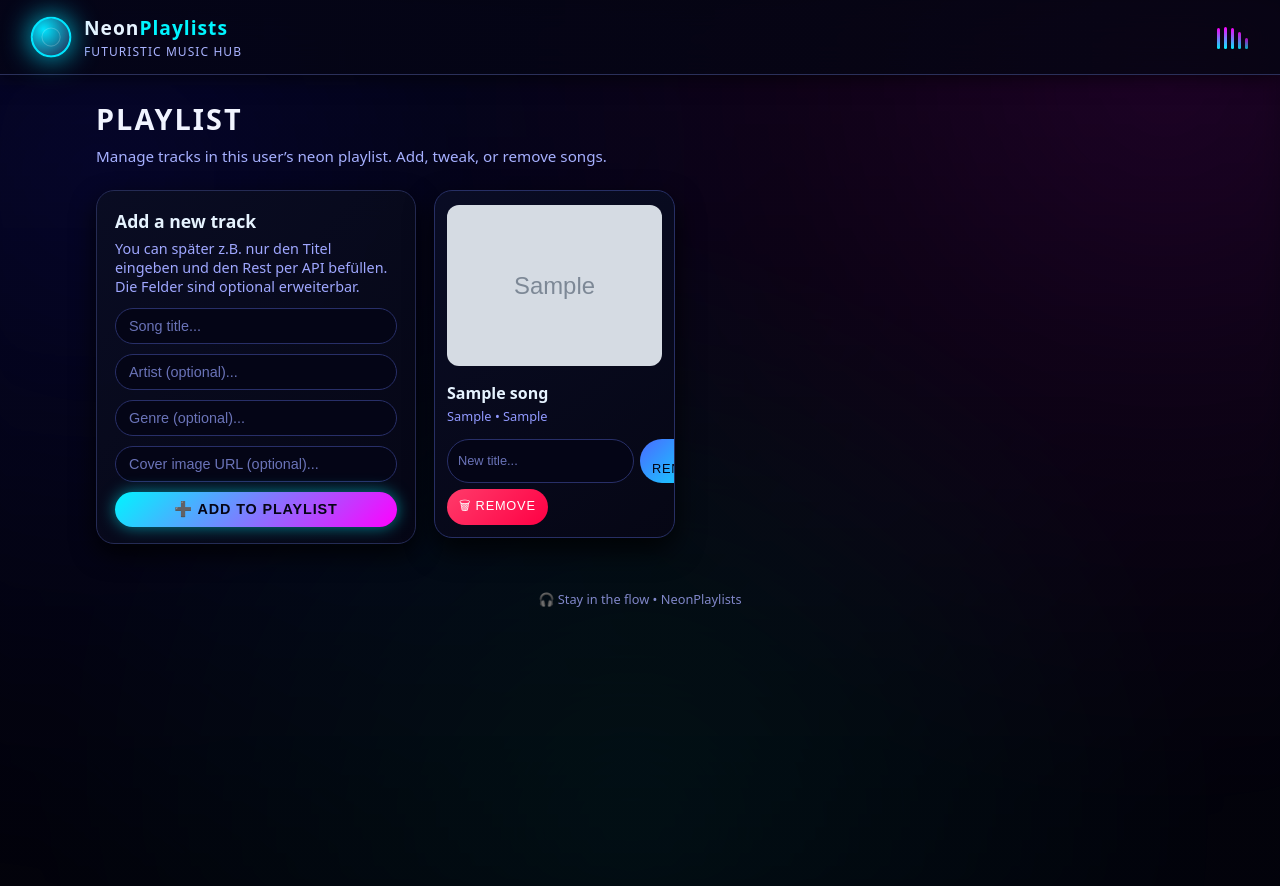
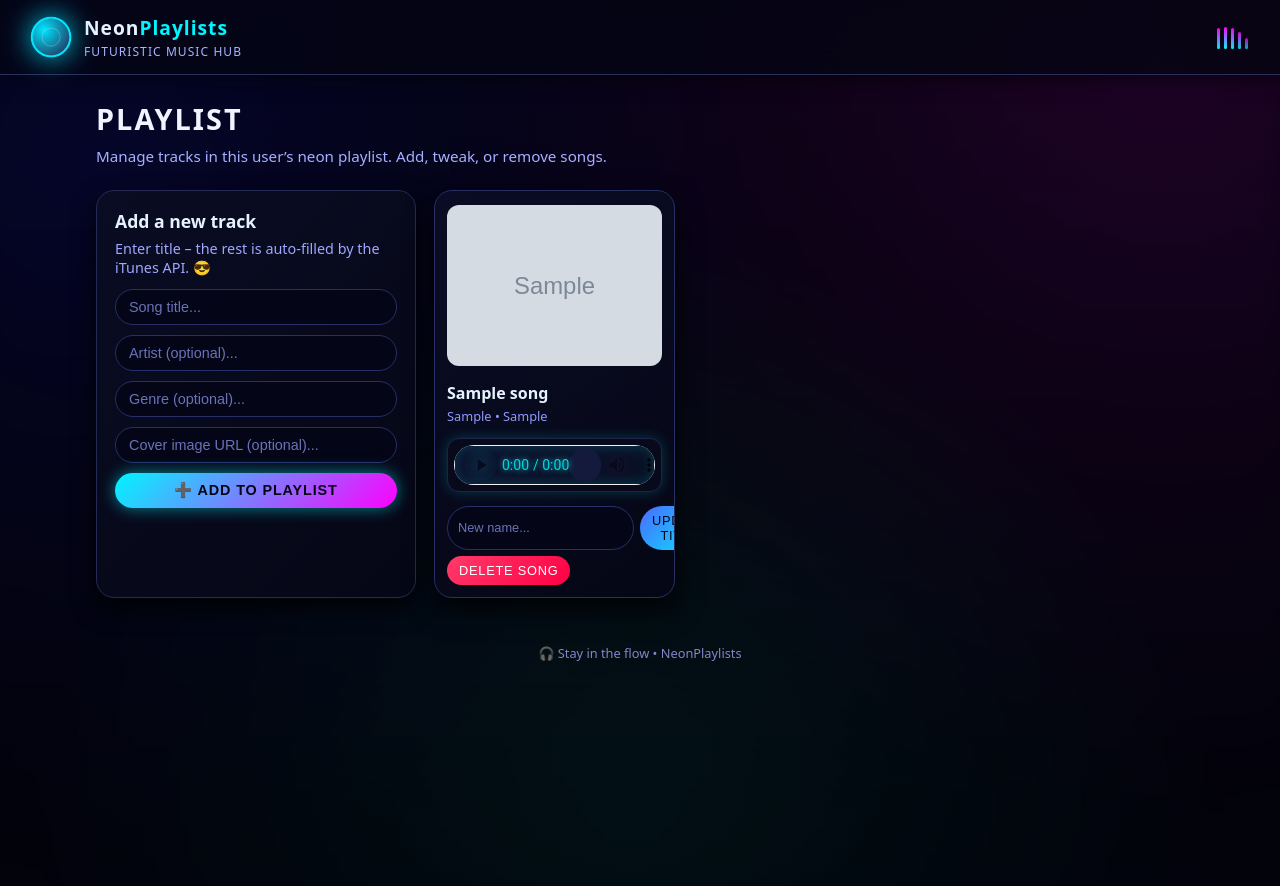
Before and after one commit to ilyassuelen/Music-Playlist-App, a Flask app: page /users/1/songs in a window 1280 px wide. Run offline with Flask 3, Linux system fonts and the light colour scheme; the visitor is signed in with stand-in values (Sample User, id 1); tables that the repository leaves empty hold one stand-in row (values such as "Sample post"); grey boxes marked "Sample" are stand-in pictures.

Commit message:
Add audio preview support: iTunes API integration, DB preview_url field, and HTML5 player UI

```diff
--- a/app.py
+++ b/app.py
@@ -71,9 +71,10 @@ def add_song(user_id):
     artist = request.form.get('artist')
     genre = request.form.get('genre')
     cover_url = request.form.get('cover_url')
+    preview_url = request.form.get('preview_url')
 
-    # Fallbacks: If no input -> Use iTunes API
-    if not artist or not genre or not cover_url:
+    # If empty fields → Use iTunes API
+    if not artist or not genre or not cover_url or not preview_url:
         search_term = title.replace(" ", "+")
         url = f"https://itunes.apple.com/search?term={search_term}&limit=1&entity=song"
         response = requests.get(url).json()
@@ -87,12 +88,16 @@ def add_song(user_id):
                 genre = first.get("primaryGenreName")
             if not cover_url:
                 cover_url = first.get("artworkUrl100")
+            if not preview_url:
+                preview_url = first.get("previewUrl")
 
+    # Create song object
     song = Song(
         title=title,
         artist=artist if artist else "Unknown Artist",
         genre=genre if genre else "Unknown Genre",
         cover_url=cover_url if cover_url else "",
+        preview_url=preview_url if preview_url else "",
         user_id=user_id
     )
 
--- a/models.py
+++ b/models.py
@@ -15,5 +15,6 @@ class Song(db.Model):
     artist = db.Column(db.String(100))
     genre = db.Column(db.String(50))
     cover_url = db.Column(db.String)
+    preview_url = db.Column(db.String)
 
     user_id = db.Column(db.Integer, db.ForeignKey('user.id'), nullable=False)
--- a/static/style.css
+++ b/static/style.css
@@ -572,3 +572,65 @@ body::before {
         margin-top: 18px;
     }
 }
+
+/* ===== NEON AUDIO PLAYER UPGRADE ===== */
+audio.audio-preview {
+    width: 100%;
+    margin-top: 10px;
+    border-radius: 12px;
+    background: #080a1c;
+    border: 1px solid #1c244b;
+    padding: 6px;
+    box-shadow: 0 0 14px #00f5ff33;
+}
+
+/* Remove default controls look (Webkit Browsers) */
+audio.audio-preview::-webkit-media-controls-panel {
+    background: linear-gradient(135deg, #0d112d, #081024);
+    border-radius: 12px;
+    border: 1px solid #1d2552;
+    box-shadow: inset 0 0 14px #00f5ff33;
+}
+
+/* Play Button */
+audio.audio-preview::-webkit-media-controls-play-button {
+    filter: drop-shadow(0 0 6px #00f5ff);
+    border-radius: 50%;
+    background-color: #00f5ff11;
+}
+
+audio.audio-preview::-webkit-media-controls-play-button:hover {
+    background-color: #00f5ff33;
+    filter: drop-shadow(0 0 10px #00f5ff);
+}
+
+/* Timeline Bar */
+audio.audio-preview::-webkit-media-controls-timeline {
+    background-color: #141a3c;
+    border-radius: 999px;
+    height: 6px;
+}
+
+/* Progress Filled */
+audio.audio-preview::-webkit-media-controls-timeline-container {
+    filter: drop-shadow(0 0 10px #00f5ff88);
+}
+
+/* Current Time + Duration Text */
+audio.audio-preview::-webkit-media-controls-current-time-display,
+audio.audio-preview::-webkit-media-controls-time-remaining-display {
+    color: #00f5ff !important;
+    text-shadow: 0 0 6px #00f5ff;
+}
+
+/* Volume Slider */
+audio.audio-preview::-webkit-media-controls-volume-slider {
+    filter: drop-shadow(0 0 6px #ff00ff66);
+    background: #141a3c !important;
+    border-radius: 999px;
+}
+
+/* Volume Button */
+audio.audio-preview::-webkit-media-controls-mute-button {
+    filter: drop-shadow(0 0 6px #ff00ff88);
+}
--- a/templates/songs.html
+++ b/templates/songs.html
@@ -10,11 +10,11 @@
     </div>
 
     <div class="songs-layout">
+        <!-- Add New Song Panel -->
         <div class="panel panel-glass panel-form">
             <h3 class="panel-title">Add a new track</h3>
             <p class="panel-text">
-                You can später z.B. nur den Titel eingeben und den Rest per API befüllen.
-                Die Felder sind optional erweiterbar.
+                Enter title – the rest is auto-filled by the iTunes API. 😎
             </p>
 
             <form action="{{ url_for('add_song', user_id=user_id) }}" method="post" class="form-vertical">
@@ -22,13 +22,17 @@
                 <input type="text" name="artist" placeholder="Artist (optional)..." class="input-neon">
                 <input type="text" name="genre" placeholder="Genre (optional)..." class="input-neon">
                 <input type="text" name="cover_url" placeholder="Cover image URL (optional)..." class="input-neon">
+
                 <button type="submit" class="btn-primary btn-full">➕ Add to Playlist</button>
             </form>
         </div>
 
+        <!-- Songs Grid -->
         <div class="songs-grid">
             {% for song in songs %}
             <div class="song-card">
+
+                <!-- Album Cover -->
                 <div class="song-cover-wrap">
                     {% if song.cover_url %}
                         <img src="{{ song.cover_url }}" alt="{{ song.title }}" class="song-cover">
@@ -40,23 +44,37 @@
                     <div class="song-glow"></div>
                 </div>
 
+                <!-- Title + Artist + Genre -->
                 <div class="song-info-block">
                     <h3 class="song-title">{{ song.title }}</h3>
                     <p class="song-meta">
                         {% if song.artist %}{{ song.artist }}{% else %}Unknown Artist{% endif %}
                         {% if song.genre %} • {{ song.genre }}{% endif %}
                     </p>
+
+                    <!-- AUDIO PREVIEW 🎧 -->
+                    {% if song.preview_url %}
+                        <audio controls class="audio-preview">
+                            <source src="{{ song.preview_url }}" type="audio/mpeg">
+                            Your browser does not support the audio element.
+                        </audio>
+                    {% endif %}
+
                 </div>
 
+                <!-- Buttons: Edit + Delete -->
                 <div class="song-actions">
-                    <form action="{{ url_for('update_song', user_id=user_id, song_id=song.id) }}" method="post" class="inline-form">
-                        <input type="text" name="new_title" placeholder="New title..." required class="input-neon input-small">
-                        <button class="btn-edit">✏ Rename</button>
+
+                    <!-- Rename and Delete Buttons-->
+                    <form action="{{ url_for('update_song', user_id=user_id, song_id=song.id) }}" method="post" class="inline-form action-form">
+                        <input type="text" name="new_title" placeholder="New name..." required class="input-neon input-small">
+                        <button class="btn-action btn-edit">Update title</button>
                     </form>
 
-                    <form action="{{ url_for('delete_song', user_id=user_id, song_id=song.id) }}" method="post" class="inline-form">
-                        <button class="btn-delete">🗑 Remove</button>
+                    <form action="{{ url_for('delete_song', user_id=user_id, song_id=song.id) }}" method="post" class="inline-form action-form">
+                    <button class="btn-action btn-delete">Delete song</button>
                     </form>
+
                 </div>
             </div>
             {% endfor %}
```
